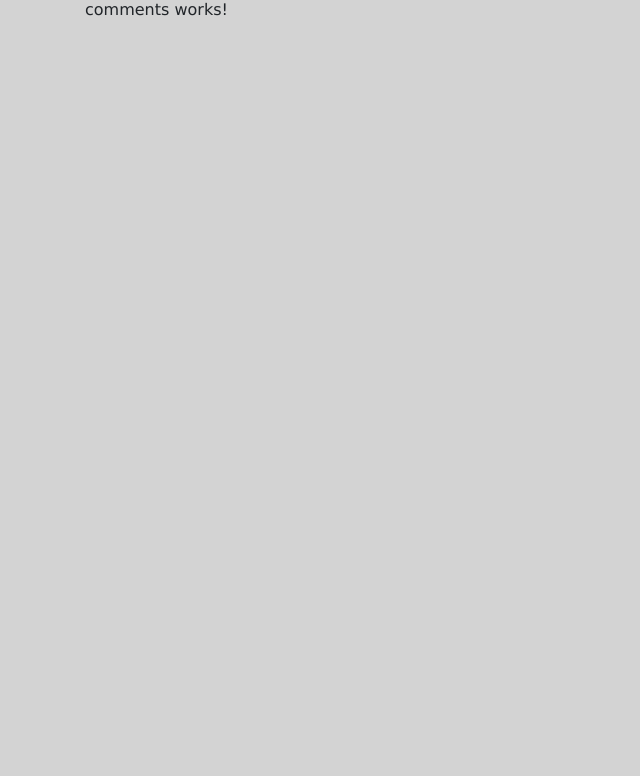
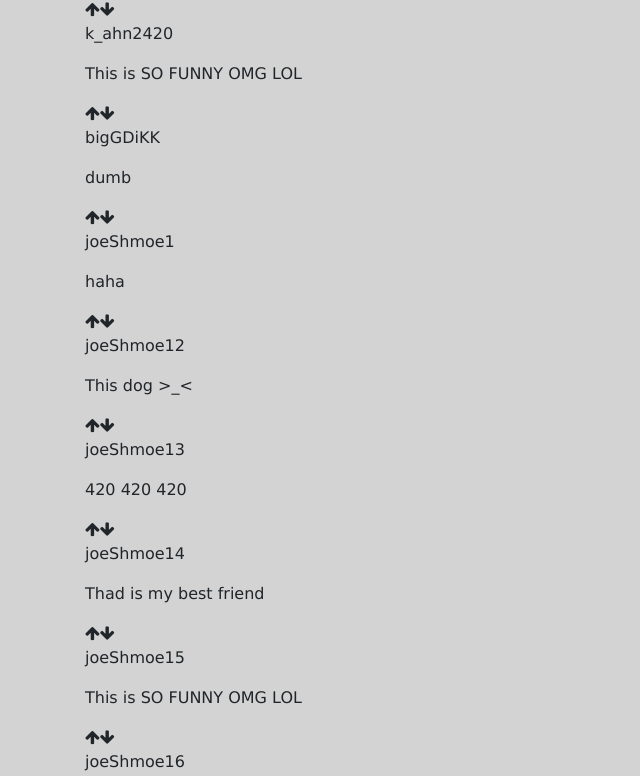
Before and after one commit to ellymaimon/reddit-clone, an Angular app: page /1 in a window 1280 px wide. Shown: the part 484-1260 px from the top of the page, without its empty margins (0-640 px from the left). Before the commit the page ends 800 px from the top, so only its background shows below. Built offline with nearby package versions, Linux system fonts and the light colour scheme.

Commit message:
add comments service and mock comments, display on article detail

```diff
--- /dev/null
+++ b/src/app/comment.service.ts
@@ -0,0 +1,12 @@
+import { Injectable } from '@angular/core';
+import { COMMENTS } from './mock-comments';
+
+@Injectable()
+export class CommentService {
+
+  constructor() { }
+
+  getComments() {
+    return COMMENTS;
+  }
+}
--- a/src/app/comments/comments.component.html
+++ b/src/app/comments/comments.component.html
@@ -1,3 +1,9 @@
-<p>
-  comments works!
-</p>
+<div *ngFor="let comment of comments" class="article">
+  <div class="upvotes">
+      <span><i class="fa fa-arrow-up" aria-hidden="true"></i></span> <span><i class="fa fa-arrow-down" aria-hidden="true"></i></span>
+  </div>
+  <div class="article-body">
+    <p>{{ comment.user }}</p>
+    <p>{{ comment.content }}</p>
+  </div>
+</div>
--- a/src/app/comments/comments.component.ts
+++ b/src/app/comments/comments.component.ts
@@ -1,15 +1,25 @@
 import { Component, OnInit } from '@angular/core';
+import { ActivatedRoute, Params, Router } from '@angular/router';
+import { Location } from '@angular/common';
+import { Comment } from '../models/comment.model';
+import { CommentService } from '../comment.service';
 
 @Component({
   selector: 'app-comments',
   templateUrl: './comments.component.html',
-  styleUrls: ['./comments.component.css']
+  styleUrls: ['./comments.component.css'],
+  providers: [CommentService]
 })
 export class CommentsComponent implements OnInit {
 
-  constructor() { }
+  comments: Comment[];
+
+  constructor(private router: Router, private commentService: CommentService){}
 
   ngOnInit() {
+    this.comments = this.commentService.getComments();
+    console.log(this.comments);
+
   }
 
 }
--- a/src/app/mock-comments.ts
+++ b/src/app/mock-comments.ts
@@ -2,23 +2,12 @@ import { Comment } from "./models/comment.model";
 
 export const COMMENTS: Comment[] = [
     new Comment(1, 1, "k_ahn2420", "3 hours ago", "This is SO FUNNY OMG LOL"),
-    new Comment(1, 1, "bigGDiKK", "4 hours ago", "dumb"),
-    new Comment(1, 1, "joeShmoe1", "3 hours ago", "haha"),
-    new Comment(1, 1, "joeShmoe12", "5 hours ago", "This dog >_<"),
-    new Comment(1, 1, "joeShmoe13", "6 hours ago", "420 420 420"),
-    new Comment(1, 1, "joeShmoe14", "1 hours ago", "Thad is my best friend"),
-    new Comment(1, 1, "joeShmoe15", "2 hours ago", "This is SO FUNNY OMG LOL"),
-    new Comment(1, 1, "joeShmoe16", "4 hours ago", "This is SO FUNNY OMG LOL"),
-    new Comment(1, 1, "joeShmoe17", "3 days ago", "This is SO FUNNY OMG LOL"),
-    new Comment(1, 1, "joeShmoe18", "3 days ago", "This is SO FUNNY OMG LOL"),
-    new Comment(1, 1, "joeShmoe11", "3 days ago", "This is SO FUNNY OMG LOL"),
-    new Comment(1, 1, "joeShmoe1123", "3 days ago", "This is SO FUNNY OMG LOL"),
-    new Comment(1, 1, "joeShmoe11241", "3 days ago", "This is SO FUNNY OMG LOL"),
-    new Comment(1, 1, "joeShmoe12452", "3 days ago", "This is SO FUNNY OMG LOL"),
-    new Comment(1, 1, "joeShmoe634631", "3 days ago", "This is SO FUNNY OMG LOL"),
-    new Comment(1, 1, "joeShmoe2341", "3 minutes ago", "This is SO FUNNY OMG LOL"),
-    new Comment(1, 1, "joeShmo3123e1", "3 minutes ago", "This is SO FUNNY OMG LOL"),
-    new Comment(1, 1, "joeShmsd32foe1", "3 minutes ago", "This is SO FUNNY OMG LOL"),
-    new Comment(1, 1, "joeShmgsgoe1", "3 minutes ago", "This is SO FUNNY OMG LOL"),
-    new Comment(1, 1, "joeShm111oe1", "3 minutes ago", "This is SO FUNNY OMG LOL")
+    new Comment(2, 1, "bigGDiKK", "4 hours ago", "dumb"),
+    new Comment(3, 1, "joeShmoe1", "3 years ago", "haha"),
+    new Comment(4, 1, "joeShmoe12", "5 hours ago", "This dog >_<"),
+    new Comment(5, 1, "joeShmoe13", "6 hours ago", "420 420 420"),
+    new Comment(6, 1, "joeShmoe14", "1 days ago", "Thad is my best friend"),
+    new Comment(7, 1, "joeShmoe15", "2 hours ago", "This is SO FUNNY OMG LOL"),
+    new Comment(8, 1, "joeShmoe16", "4 minutes ago", "This is SOc ool"),
+    new Comment(9, 1, "joeShmoe17", "3 days ago", "I happen to believe that i need to connect this comment to firebase in order to actual,ly send nites"),
 ];
```
Also changed, not shown: 1 other file (tests, documents, lock files or other folders).
